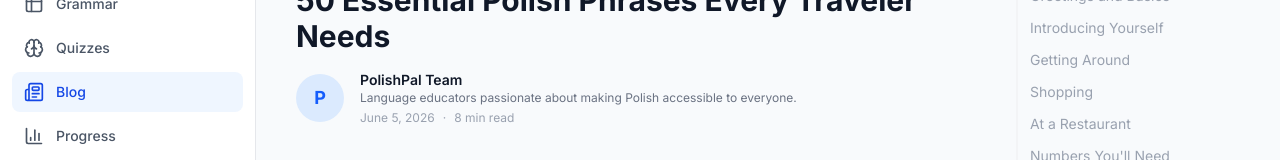
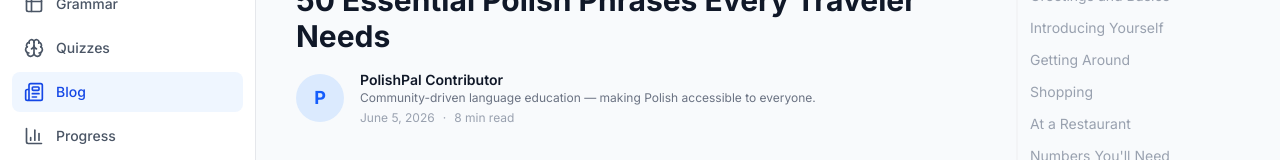
Before and after one commit to basedshiloh/Polish-Language-Learning, a Next.js app: page /blog/essential-polish-phrases-for-travelers in a window 1280 px wide. Shown: the part 205-365 px from the top of the page. Built offline with nearby package versions, Linux system fonts and the light colour scheme; no server answers; the database is empty.

Commit message:
Update blog author details for clarity and community focus

```diff
--- a/src/data/blog.ts
+++ b/src/data/blog.ts
@@ -2,8 +2,8 @@ import type { BlogPost, BlogCategory } from '@/lib/types';
 
 export const blogAuthors = {
   polishpal: {
-    name: 'PolishPal Team',
-    bio: 'Language educators passionate about making Polish accessible to everyone.',
+    name: 'PolishPal Contributor',
+    bio: 'Community-driven language education — making Polish accessible to everyone.',
   },
 };
 
```
